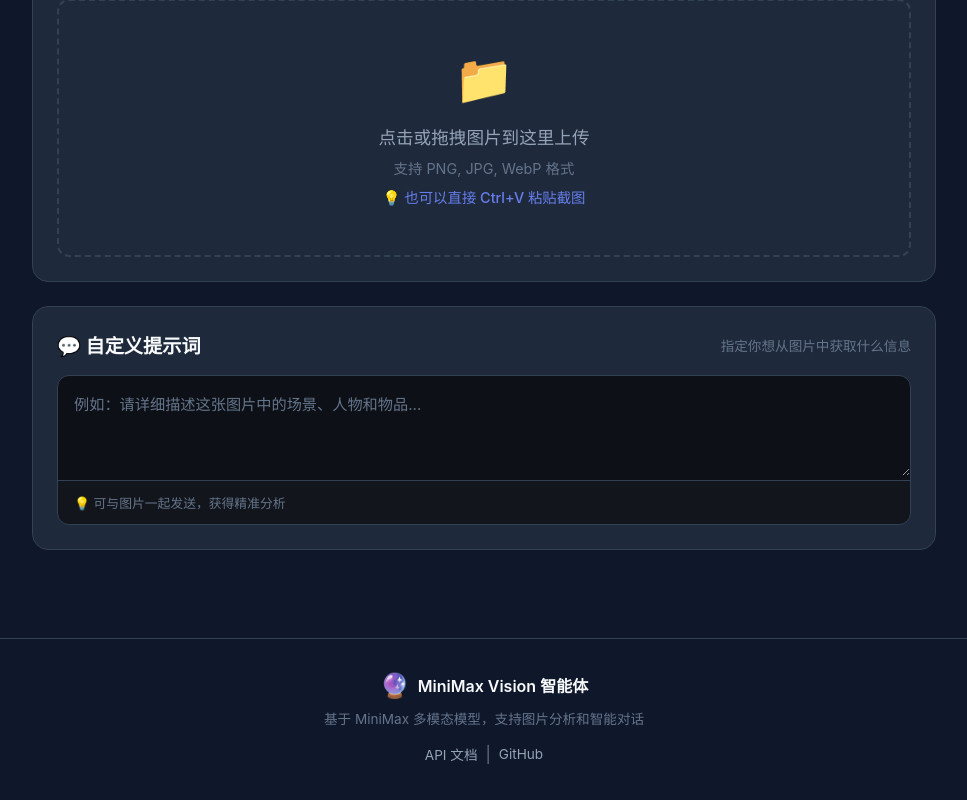
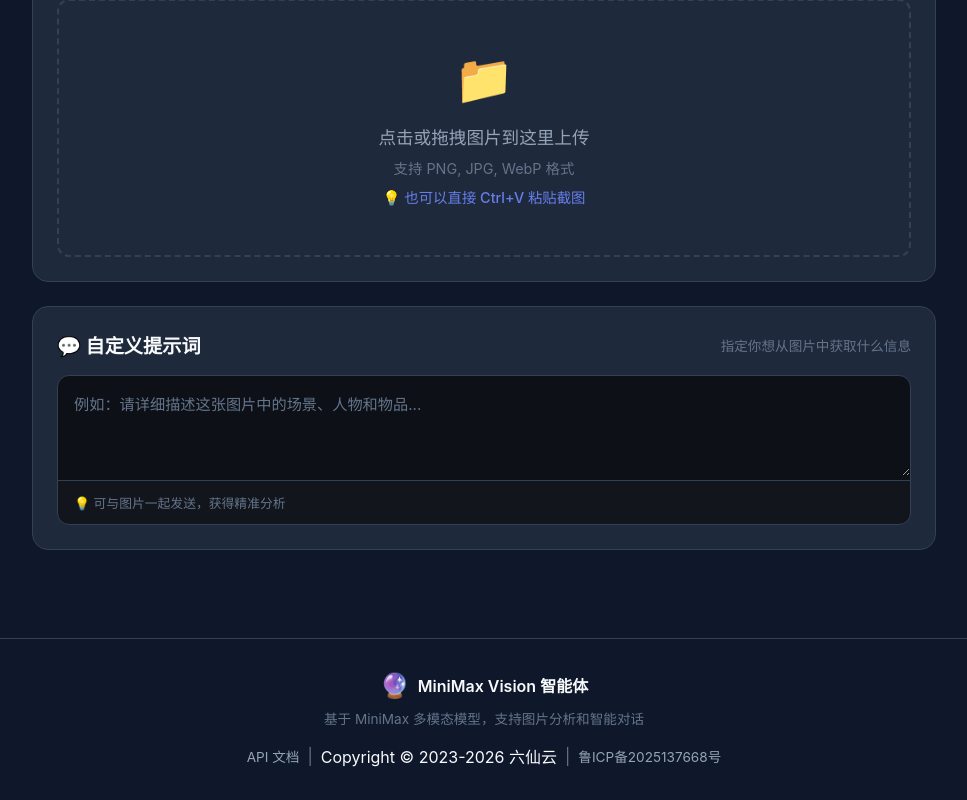
Before and after one commit to lxyit24/minimax-vision-frontend, a Vue app: page / in a window 1280 px wide. Shown: the part 394-1194 px from the top of the page, without its empty margins (156-1123 px from the left). Built offline with nearby package versions, Linux system fonts and the light colour scheme.

Commit message:
feat: 底部版权信息改为 Copyright © 2023-2026 六仙云 | 鲁ICP备2025137668号

```diff
--- a/src/views/Home.vue
+++ b/src/views/Home.vue
@@ -121,7 +121,9 @@
         <div class="footer-links">
           <router-link to="/docs">API 文档</router-link>
           <span class="divider">|</span>
-          <a href="https://github.com/lxyit24/minimax-vision-frontend" target="_blank">GitHub</a>
+          <span>Copyright © 2023-2026 六仙云</span>
+          <span class="divider">|</span>
+          <a href="https://beian.miit.gov.cn/" target="_blank">鲁ICP备2025137668号</a>
         </div>
       </div>
     </footer>
```
